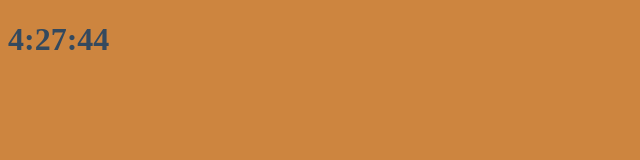
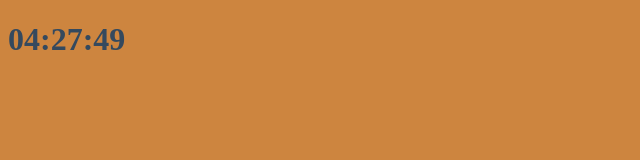
Before and after one commit to becho2/FunnyToDoList, a plain HTML site: page index.html in a window 1280 px wide. Shown: the full height of the page, 0-640 px from the left. Drawn offline with Linux system fonts and the light colour scheme.

Commit message:
시계2강끝

```diff
--- a/clock.js
+++ b/clock.js
@@ -7,11 +7,12 @@ function getTime(){
     const minutes = date.getMinutes();
     const hours = date.getHours();
     const seconds = date.getSeconds();
-    clockTitle.innerText = `${hours}:${minutes}:${seconds}`;
+    clockTitle.innerText = `${hours < 10 ? `0${hours}` : hours}:${minutes < 10 ? `0${minutes}` : minutes}:${seconds < 10 ? `0${seconds}` : seconds}`;
 }
 
 function init(){
     getTime();
+    setInterval(getTime, 1000);
 }
 
 init();
--- a/index.html
+++ b/index.html
@@ -8,8 +8,9 @@
   </head>
   <body>
     <div class="js-clock">
-      <h1>00:00</h1>
+      <h1></h1>
     </div>
+    <form class="" action=""></form>
     <script src="clock.js"></script>
   </body>
 </html>
```
